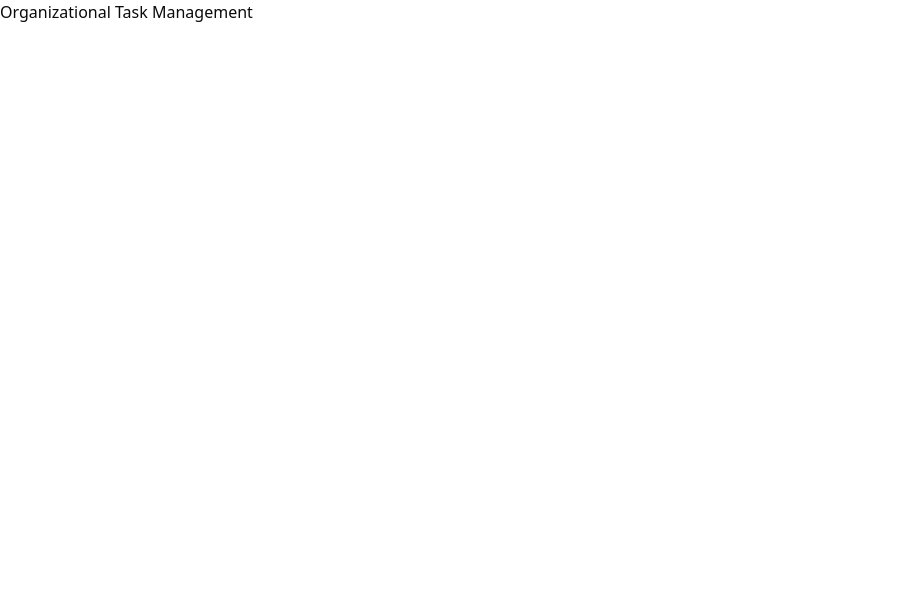
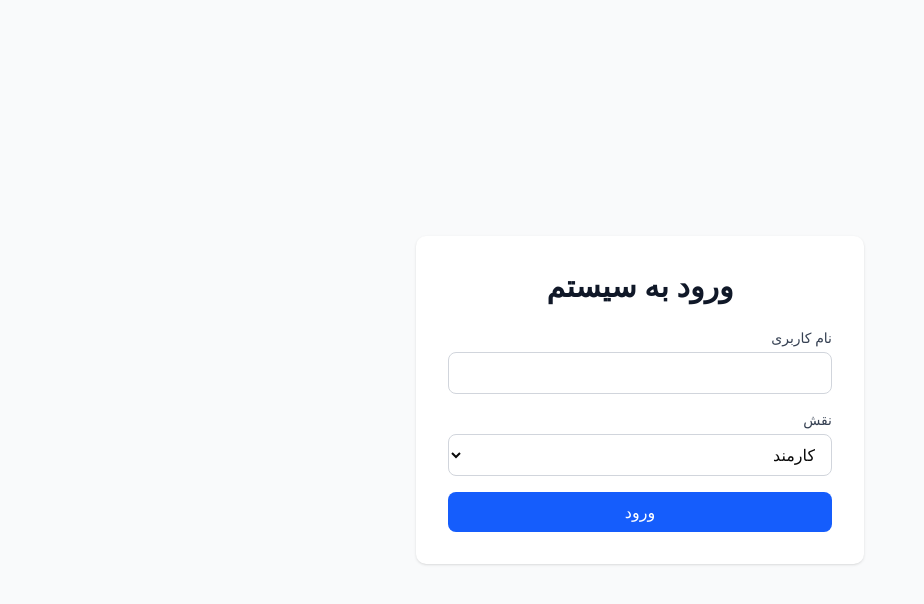
Before and after one commit to momoazn/anjam-app, a React (Vite) app: page /login in a window 1280 px wide. Shown: the top 604 px of the page, without its empty margins (0-924 px from the left). Built offline with nearby package versions, Linux system fonts and the light colour scheme.

Commit message:
Implement authentication and routing features with role-based dashboard. Added login and dashboard pages, integrated React Router and React Query for state management.

```diff
--- a/src/app.tsx
+++ b/src/app.tsx
@@ -1,8 +1,25 @@
+import { BrowserRouter as Router } from 'react-router-dom';
+import { QueryClient, QueryClientProvider } from '@tanstack/react-query';
+import { Suspense } from 'react';
+import { AppRoutes } from './routes';
+
+const queryClient = new QueryClient();
+
 function App() {
   return (
-    <div>
-      <h1>Organizational Task Management</h1>
-    </div>
+    <QueryClientProvider client={queryClient}>
+      <Router>
+        <div dir="rtl" className="min-h-screen bg-background text-foreground">
+          <Suspense fallback={
+            <div className="min-h-screen flex items-center justify-center">
+              <div className="text-xl">در حال بارگذاری...</div>
+            </div>
+          }>
+            <AppRoutes />
+          </Suspense>
+        </div>
+      </Router>
+    </QueryClientProvider>
   );
 }
 
--- /dev/null
+++ b/src/pages/dashboard.tsx
@@ -0,0 +1,79 @@
+import { useAuthStore } from '../store/auth-store';
+
+export default function Dashboard() {
+  const user = useAuthStore((state) => state.user);
+  const logout = useAuthStore((state) => state.logout);
+
+  const getRoleBasedContent = () => {
+    switch (user?.role) {
+      case 'admin':
+        return (
+          <div className="space-y-4">
+            <h3 className="text-xl font-semibold">پنل مدیریت</h3>
+            <div className="grid grid-cols-1 md:grid-cols-2 gap-4">
+              <div className="p-4 bg-white rounded-lg shadow">
+                <h4 className="font-medium">مدیریت کاربران</h4>
+              </div>
+              <div className="p-4 bg-white rounded-lg shadow">
+                <h4 className="font-medium">گزارش‌های سیستم</h4>
+              </div>
+            </div>
+          </div>
+        );
+      case 'supervisor':
+        return (
+          <div className="space-y-4">
+            <h3 className="text-xl font-semibold">پنل سرپرست</h3>
+            <div className="grid grid-cols-1 md:grid-cols-2 gap-4">
+              <div className="p-4 bg-white rounded-lg shadow">
+                <h4 className="font-medium">مدیریت وظایف</h4>
+              </div>
+              <div className="p-4 bg-white rounded-lg shadow">
+                <h4 className="font-medium">بررسی گزارش‌ها</h4>
+              </div>
+            </div>
+          </div>
+        );
+      case 'employee':
+        return (
+          <div className="space-y-4">
+            <h3 className="text-xl font-semibold">پنل کارمند</h3>
+            <div className="grid grid-cols-1 md:grid-cols-2 gap-4">
+              <div className="p-4 bg-white rounded-lg shadow">
+                <h4 className="font-medium">وظایف من</h4>
+              </div>
+              <div className="p-4 bg-white rounded-lg shadow">
+                <h4 className="font-medium">ثبت گزارش</h4>
+              </div>
+            </div>
+          </div>
+        );
+      default:
+        return null;
+    }
+  };
+
+  return (
+    <div className="min-h-screen bg-gray-100">
+      <header className="bg-white shadow">
+        <div className="max-w-7xl mx-auto py-4 px-4 sm:px-6 lg:px-8 flex justify-between items-center">
+          <h1 className="text-2xl font-bold text-gray-900">
+            سامانه مدیریت وظایف
+          </h1>
+          <div className="flex items-center space-x-4">
+            <span className="text-gray-700">{user?.username}</span>
+            <button
+              onClick={logout}
+              className="px-4 py-2 bg-red-600 text-white rounded-md hover:bg-red-700"
+            >
+              خروج
+            </button>
+          </div>
+        </div>
+      </header>
+      <main className="max-w-7xl mx-auto py-6 sm:px-6 lg:px-8">
+        {getRoleBasedContent()}
+      </main>
+    </div>
+  );
+}
--- /dev/null
+++ b/src/pages/login.tsx
@@ -0,0 +1,62 @@
+import { useState } from 'react';
+import { useNavigate } from 'react-router-dom';
+import { useAuthStore, UserRole } from '../store/auth-store';
+
+export default function Login() {
+  const navigate = useNavigate();
+  const login = useAuthStore((state) => state.login);
+  const [username, setUsername] = useState('');
+  const [role, setRole] = useState<UserRole>('employee');
+
+  const handleSubmit = (e: React.FormEvent) => {
+    e.preventDefault();
+    if (username.trim()) {
+      login(username, role);
+      navigate('/', { replace: true });
+    }
+  };
+
+  return (
+    <div className="min-h-screen flex items-center justify-center bg-gray-50">
+      <div className="w-full max-w-md p-8 space-y-6 bg-white rounded-lg shadow">
+        <h2 className="text-3xl font-bold text-center text-gray-900">
+          ورود به سیستم
+        </h2>
+        <form onSubmit={handleSubmit} className="space-y-4">
+          <div>
+            <label className="block text-sm font-medium text-gray-700">
+              نام کاربری
+            </label>
+            <input
+              type="text"
+              value={username}
+              onChange={(e) => setUsername(e.target.value)}
+              className="mt-1 block w-full px-3 py-2 border border-gray-300 rounded-md"
+              required
+            />
+          </div>
+          <div>
+            <label className="block text-sm font-medium text-gray-700">
+              نقش
+            </label>
+            <select
+              value={role}
+              onChange={(e) => setRole(e.target.value as UserRole)}
+              className="mt-1 block w-full px-3 py-2 border border-gray-300 rounded-md"
+            >
+              <option value="employee">کارمند</option>
+              <option value="supervisor">سرپرست</option>
+              <option value="admin">مدیر</option>
+            </select>
+          </div>
+          <button
+            type="submit"
+            className="w-full py-2 px-4 bg-blue-600 text-white rounded-md hover:bg-blue-700"
+          >
+            ورود
+          </button>
+        </form>
+      </div>
+    </div>
+  );
+}
--- /dev/null
+++ b/src/routes/index.tsx
@@ -0,0 +1,34 @@
+import React from "react";
+import { Navigate, Route, Routes } from "react-router-dom";
+import { useAuthStore } from "../store/auth-store";
+
+// Lazy load pages
+const Login = React.lazy(() => import("@/pages/login"));
+const Dashboard = React.lazy(() => import("@/pages/dashboard"));
+
+function ProtectedRoute({ children }: { children: React.ReactNode }) {
+  const user = useAuthStore((state) => state.user);
+
+  if (!user) {
+    return <Navigate to="/login" replace />;
+  }
+
+  return <>{children}</>;
+}
+
+export function AppRoutes() {
+  return (
+    <Routes>
+      <Route path="/login" element={<Login />} />
+      <Route
+        path="/"
+        element={
+          <ProtectedRoute>
+            <Dashboard />
+          </ProtectedRoute>
+        }
+      />
+      {/* More routes will be added here */}
+    </Routes>
+  );
+}
--- /dev/null
+++ b/src/store/auth-store.ts
@@ -0,0 +1,43 @@
+import { create } from 'zustand';
+import { persist } from 'zustand/middleware';
+
+export type UserRole = 'admin' | 'supervisor' | 'employee';
+
+interface User {
+  username: string;
+  role: UserRole;
+  lastActive: number;
+}
+
+interface AuthState {
+  user: User | null;
+  login: (username: string, role: UserRole) => void;
+  logout: () => void;
+  updateLastActive: () => void;
+}
+
+export const useAuthStore = create<AuthState>()(
+  persist(
+    (set) => ({
+      user: null,
+      login: (username: string, role: UserRole) =>
+        set({
+          user: {
+            username,
+            role,
+            lastActive: Date.now(),
+          },
+        }),
+      logout: () => set({ user: null }),
+      updateLastActive: () =>
+        set((state) => ({
+          user: state.user
+            ? { ...state.user, lastActive: Date.now() }
+            : null,
+        })),
+    }),
+    {
+      name: 'auth-storage',
+    }
+  )
+);
```
